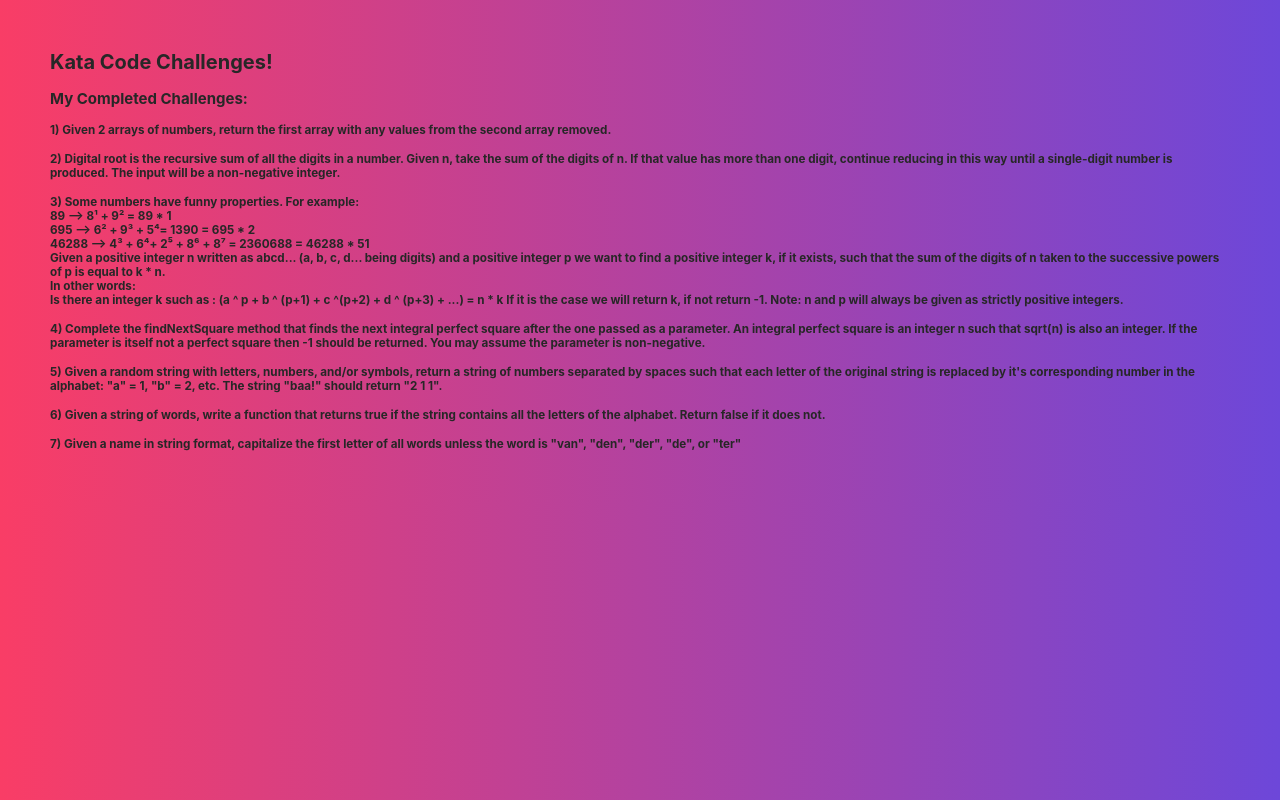
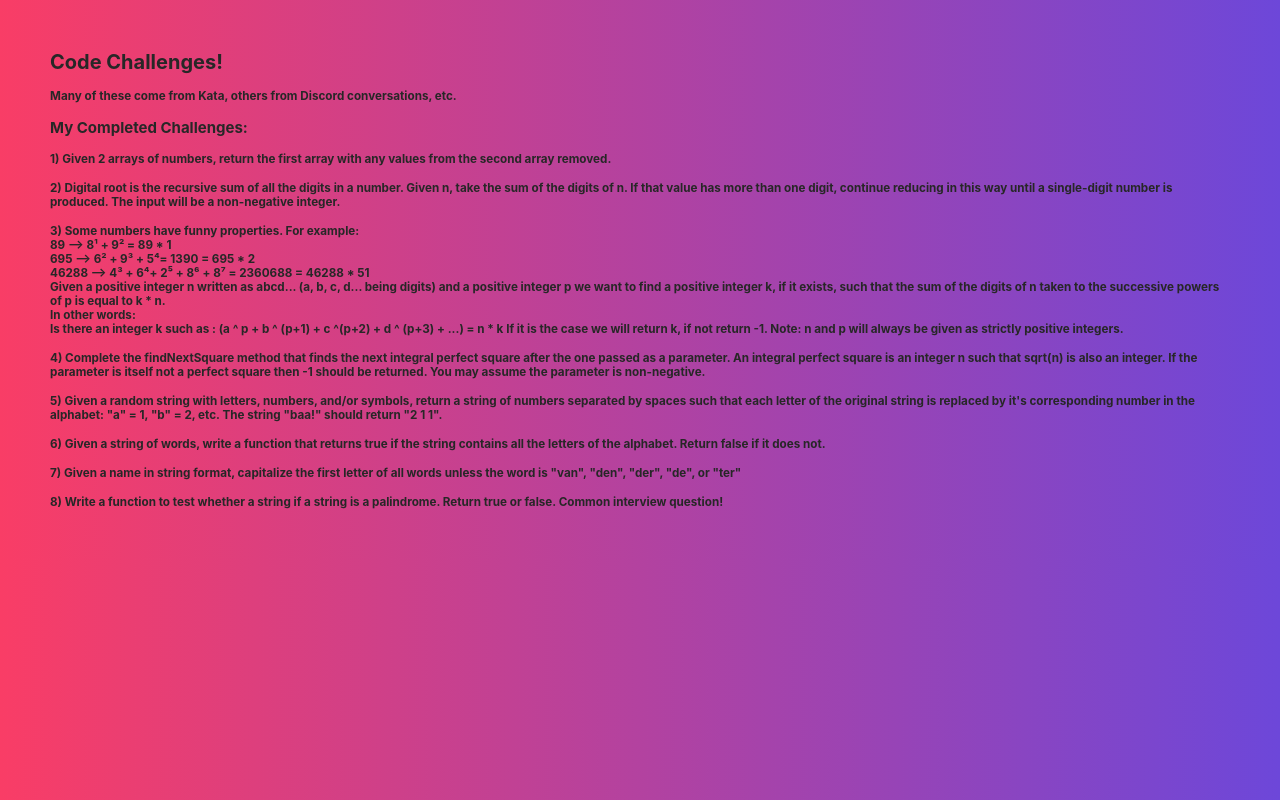
Before and after one commit to bneuswanger/kata, a plain HTML site: page index.html in a window 1280 px wide. Drawn offline with Linux system fonts and the light colour scheme.

Commit message:
added a challenge

```diff
--- a/index.html
+++ b/index.html
@@ -11,7 +11,8 @@
 </head>
 
 <body>
-    <h1>Kata Code Challenges!</h1>
+    <h1>Code Challenges!</h1>
+    <h3>Many of these come from Kata, others from Discord conversations, etc.</h3>
     <h2>My Completed Challenges:</h2>
     <h3>1) Given 2 arrays of numbers, return the first array with any values from the second array removed.</h3>
     <h3>2) Digital root is the recursive sum of all the digits in a number. Given n, take the sum of the digits of n. If that value has more than one digit, continue reducing in this way until a single-digit number is produced. The input will be a non-negative integer.</h3>
@@ -28,6 +29,7 @@
     <h3>5) Given a random string with letters, numbers, and/or symbols, return a string of numbers separated by spaces such that each letter of the original string is replaced by it's corresponding number in the alphabet: "a" = 1, "b" = 2, etc. The string "baa!" should return "2 1 1".</h3>
     <h3>6) Given a string of words, write a function that returns true if the string contains all the letters of the alphabet. Return false if it does not.</h3>
     <h3>7) Given a name in string format, capitalize the first letter of all words unless the word is "van", "den", "der", "de", or "ter"</h3>
+    <h3>8) Write a function to test whether a string if a string is a palindrome. Return true or false. Common interview question!</h3>
 </body>
 
 </html>
```
Also changed, not shown: app.js (+40 -25 lines).
